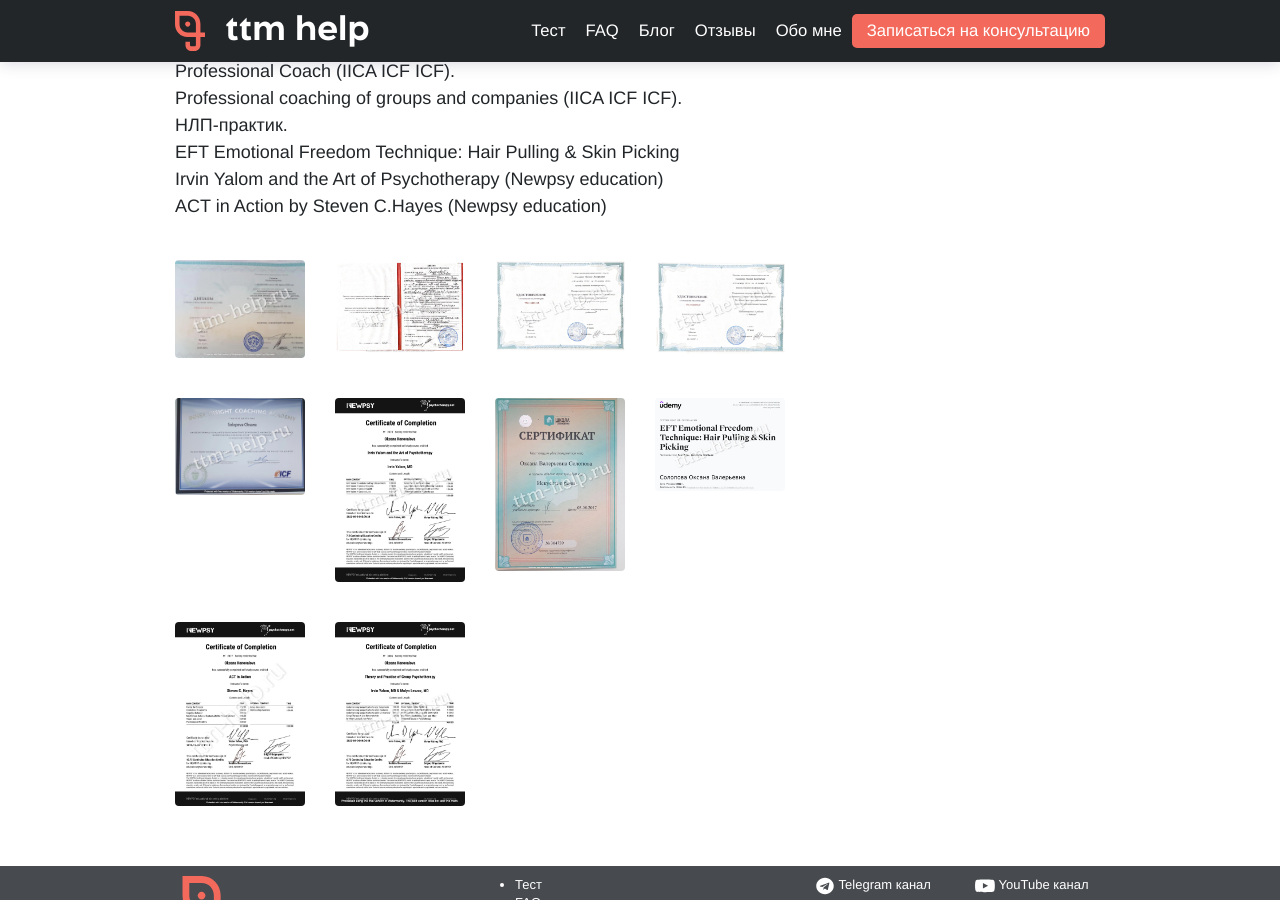
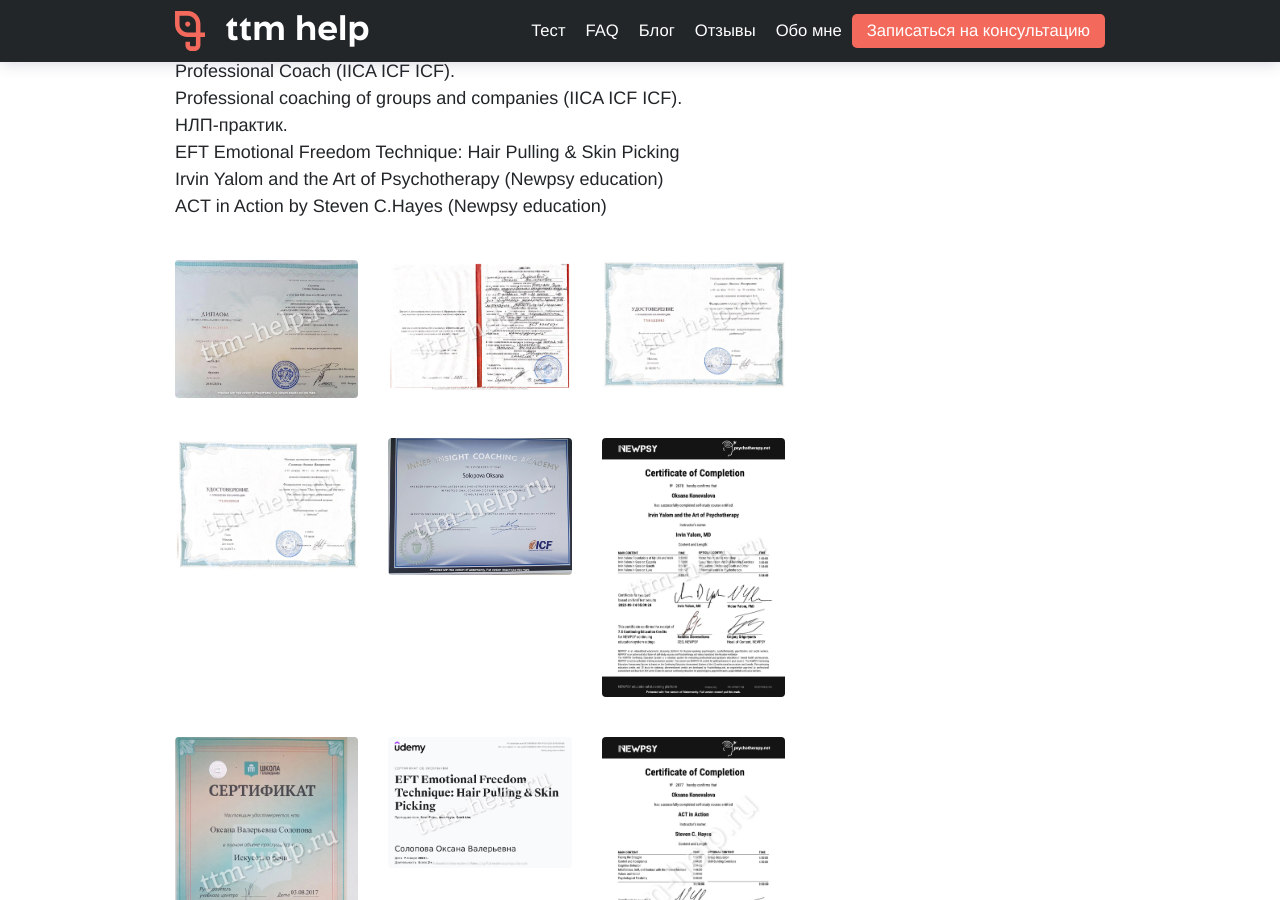
Before and after one commit to ttm-help/ttm-help.github.io, a Jekyll site: the page built from about.md, in a window 1280 px wide and 900 px high, scrolled down 1730 px. Built offline with Jekyll 4.4.1, drawn with Linux system fonts in a browser that asks for light colours.

Commit message:
make images bigger

```diff
--- a/about.md
+++ b/about.md
@@ -72,52 +72,52 @@
 ACT in Action by Steven C.Hayes (Newpsy education)
 
 <div class="row">
-    <div class="col-md-3 content">
+    <div class="col-md-4 content">
         <a href="assets/images/certificates/0.jpg">
             <img src="assets/images/certificates/0.jpg" alt="когнитивно-поведенческая терапия" width="1280" height="960">
         </a>
     </div>
-    <div class="col-md-3 content">
+    <div class="col-md-4 content">
         <a href="assets/images/certificates/1.jpg">
             <img src="assets/images/certificates/1.jpg" alt="диплом юридический психолог" height="1294" width="1796">
         </a>
     </div>
-    <div class="col-md-3 content">
+    <div class="col-md-4 content">
         <a href="assets/images/certificates/2.jpg">
             <img src="assets/images/certificates/2.jpg" alt="психологическое консультирование родителей" width="1734" height="1206">
         </a>
     </div>
-    <div class="col-md-3 content">
+    <div class="col-md-4 content">
         <a href="assets/images/certificates/3.jpg">
             <img src="assets/images/certificates/3.jpg" alt="библиотерапия в работе в детьми" height="1258" width="1744">
         </a>
     </div>
-    <div class="col-md-3 content">
+    <div class="col-md-4 content">
         <a href="assets/images/certificates/4.jpg">
             <img src="assets/images/certificates/4.jpg" alt="сертификат по коучингу" width="1280" height="960">
         </a>
     </div>
-    <div class="col-md-3 content">
+    <div class="col-md-4 content">
         <a href="assets/images/certificates/5.jpg">
             <img src="assets/images/certificates/5.jpg" alt="сертификат искусство психотерапии" width="905" height="1280">
         </a>
     </div>
-    <div class="col-md-3 content">
+    <div class="col-md-4 content">
         <a href="assets/images/certificates/6.jpg">
             <img src="assets/images/certificates/6.jpg" alt="искусство речи" height="1280" width="960">
         </a>
     </div>
-    <div class="col-md-3 content">
+    <div class="col-md-4 content">
         <a href="assets/images/certificates/7.jpg">
                 <img src="assets/images/certificates/7.jpg" alt="техника эмоциональной свободы" width="1972" height="1406">
         </a>
     </div>
-    <div class="col-md-3 content">
+    <div class="col-md-4 content">
         <a href="assets/images/certificates/8.jpg">
             <img src="assets/images/certificates/8.jpg" alt="сертификат ACT" height="1280" width="905">
         </a>
     </div>
-    <div class="col-md-3 content">
+    <div class="col-md-4 content">
         <a href="assets/images/certificates/9.jpg">
             <img src="assets/images/certificates/9.jpg" alt="сертификат групповая терапия" height="1280" width="905">
         </a>
```
Also changed, not shown: feedback.md (+1 -1 lines).
